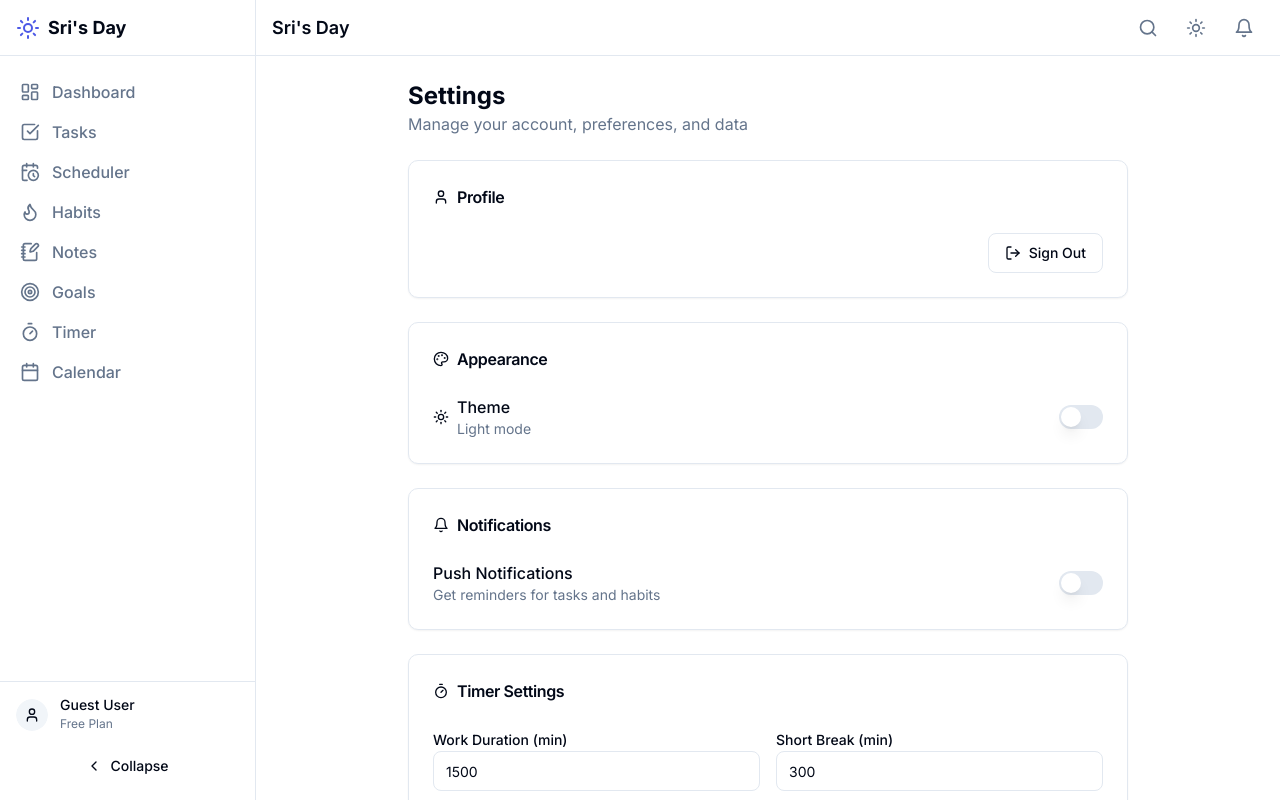
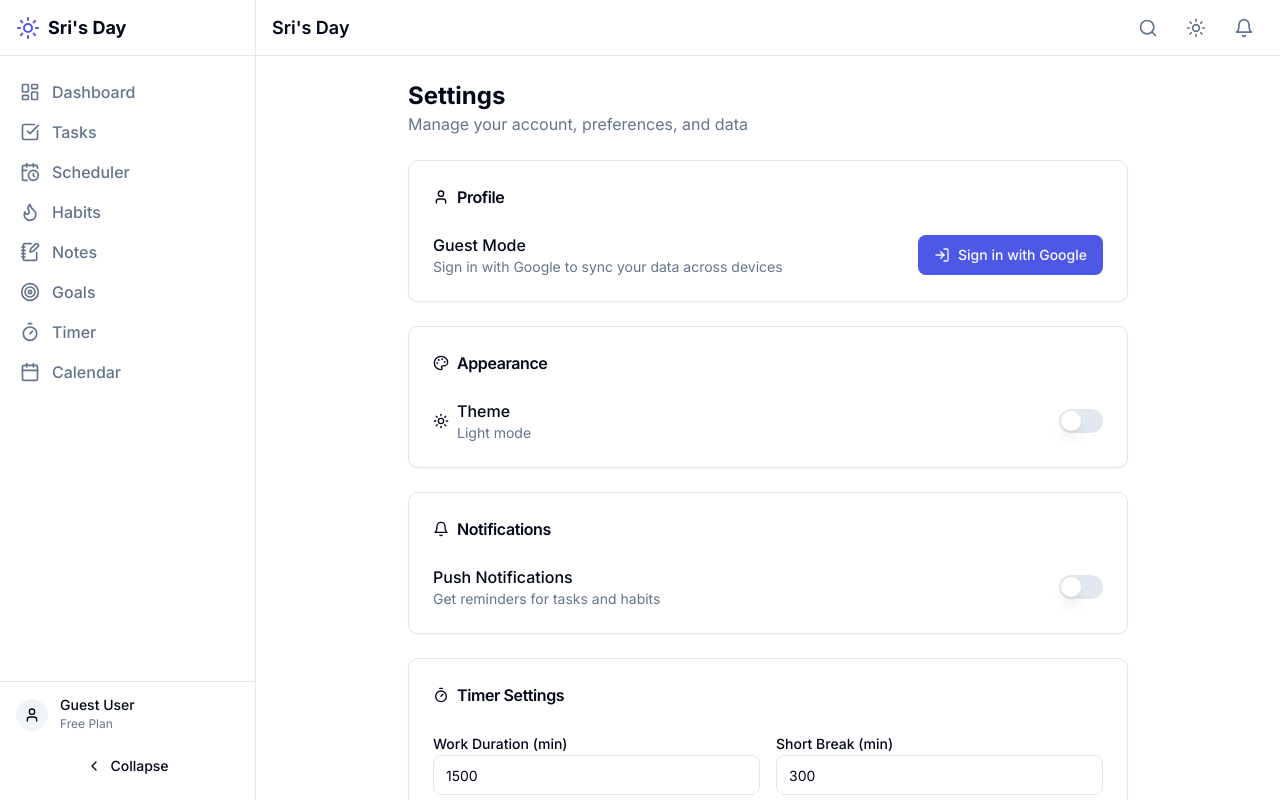
Before and after one commit to srimanivenkat/sris-day, a Next.js app: page /settings in a window 1280 px wide. Built offline with nearby package versions, Linux system fonts and the light colour scheme.

Commit message:
Wire up real Google Sign-In and Google Drive cross-device backup and restore

```diff
--- a/src/app/settings/page.tsx
+++ b/src/app/settings/page.tsx
@@ -42,8 +42,8 @@ import { db } from '@/lib/db';
 
 export default function SettingsPage() {
   const { theme, setTheme } = useUIStore();
-  const { user, isGuest, signInWithGoogle, signOut } = useAuthStore();
-  const { isSyncing, lastSyncAt, syncToGoogleDrive, syncFromGoogleDrive } = useSyncStore();
+  const { user, isGuest, signInWithGoogle, signOut, error: authError } = useAuthStore();
+  const { isSyncing, lastSyncAt, syncToGoogleDrive, syncFromGoogleDrive, syncError, syncSuccess } = useSyncStore();
   const { config, updateConfig } = useTimerStore();
 
   const [exportStatus, setExportStatus] = useState<string | null>(null);
@@ -130,7 +130,7 @@ export default function SettingsPage() {
           </CardTitle>
         </CardHeader>
         <CardContent>
-          {isGuest ? (
+          {isGuest || !user ? (
             <div className="flex items-center justify-between">
               <div>
                 <p className="font-medium">Guest Mode</p>
@@ -162,6 +162,12 @@ export default function SettingsPage() {
                 <LogOut className="h-4 w-4 mr-2" />
                 Sign Out
               </Button>
+            </div>
+          )}
+          {authError && (
+            <div className="flex items-center gap-2 text-sm text-destructive mt-3 p-2 bg-destructive/10 rounded-md">
+              <AlertCircle className="h-4 w-4 shrink-0" />
+              <span>{authError}</span>
             </div>
           )}
         </CardContent>
@@ -428,6 +434,20 @@ export default function SettingsPage() {
                   Restore from Drive
                 </Button>
               </div>
+
+              {syncSuccess && (
+                <div className="flex items-center gap-2 text-sm text-green-500 p-2 bg-green-500/10 rounded-md">
+                  <CheckCircle className="h-4 w-4 shrink-0" />
+                  <span>{syncSuccess}</span>
+                </div>
+              )}
+
+              {syncError && (
+                <div className="flex items-center gap-2 text-sm text-destructive p-2 bg-destructive/10 rounded-md">
+                  <AlertCircle className="h-4 w-4 shrink-0" />
+                  <span>{syncError}</span>
+                </div>
+              )}
             </>
           )}
         </CardContent>
--- a/src/stores/auth-store.ts
+++ b/src/stores/auth-store.ts
@@ -1,70 +1,79 @@
 import { create } from 'zustand';
 import { UserProfile } from '@/types';
+import {
+  signInWithGoogle as googleSignIn,
+  signOutGoogle,
+  getSavedProfile,
+  initGoogleAuth,
+  isAuthenticated
+} from '@/lib/google-auth';
 
 interface AuthStore {
   user: UserProfile | null;
   isGuest: boolean;
   isLoading: boolean;
+  error: string | null;
 
   signInWithGoogle: () => Promise<void>;
   signOut: () => void;
   setGuestMode: () => void;
   setUser: (user: UserProfile) => void;
+  initAuth: () => Promise<void>;
 }
 
-export const useAuthStore = create<AuthStore>((set) => {
-  const initUser = () => {
-    if (typeof window === 'undefined') return null;
-    const stored = localStorage.getItem('sris_day_user');
-    if (stored) {
-      try {
-        return JSON.parse(stored) as UserProfile;
-      } catch (e) {
-        return null;
-      }
-    }
-    return null;
-  };
-
-  const initGuest = () => {
-    if (typeof window === 'undefined') return false;
-    return localStorage.getItem('sris_day_guest') === 'true';
-  };
+export const useAuthStore = create<AuthStore>((set, get) => {
+  const savedProfile = typeof window !== 'undefined' ? getSavedProfile() : null;
+  const isAuth = typeof window !== 'undefined' ? isAuthenticated() : false;
+  const guestFlag = typeof window !== 'undefined' ? localStorage.getItem('sris_day_guest') === 'true' : false;
 
   return {
-    user: initUser(),
-    isGuest: initGuest(),
+    user: savedProfile || (isAuth ? null : null),
+    isGuest: !savedProfile && guestFlag,
     isLoading: false,
+    error: null,
+
+    initAuth: async () => {
+      try {
+        await initGoogleAuth();
+        const profile = getSavedProfile();
+        if (profile) {
+          set({ user: profile, isGuest: false });
+        }
+      } catch (e: any) {
+        console.error('Failed to initialize Google Auth:', e);
+      }
+    },
 
     signInWithGoogle: async () => {
-      set({ isLoading: true });
-      await new Promise(resolve => setTimeout(resolve, 1000));
-
-      const placeholderUser: UserProfile = {
-        id: 'user_123',
-        name: 'Demo User',
-        email: 'demo@example.com',
-        picture: 'https://api.dicebear.com/7.x/avataaars/svg?seed=Demo'
-      };
-
-      localStorage.setItem('sris_day_user', JSON.stringify(placeholderUser));
-      localStorage.removeItem('sris_day_guest');
-
-      set({ user: placeholderUser, isGuest: false, isLoading: false });
+      set({ isLoading: true, error: null });
+      try {
+        await initGoogleAuth();
+        const profile = await googleSignIn();
+        set({ user: profile, isGuest: false, isLoading: false });
+        localStorage.removeItem('sris_day_guest');
+      } catch (error: any) {
+        console.error('Google sign in error:', error);
+        set({
+          isLoading: false,
+          error: error?.message || 'Google sign-in failed. Please check your Google Client ID.'
+        });
+        throw error;
+      }
     },
 
     signOut: () => {
-      localStorage.removeItem('sris_day_user');
-      set({ user: null, isGuest: false });
+      signOutGoogle();
+      localStorage.removeItem('sris_day_guest');
+      set({ user: null, isGuest: true });
     },
 
     setGuestMode: () => {
       localStorage.setItem('sris_day_guest', 'true');
-      set({ isGuest: true });
+      set({ isGuest: true, user: null });
     },
 
     setUser: (user) => {
-      localStorage.setItem('sris_day_user', JSON.stringify(user));
+      localStorage.setItem('user_profile', JSON.stringify(user));
       set({ user, isGuest: false });
     }
   };
--- a/src/stores/sync-store.ts
+++ b/src/stores/sync-store.ts
@@ -1,9 +1,14 @@
 import { create } from 'zustand';
+import {
+  syncToGoogleDrive as uploadToDrive,
+  syncFromGoogleDrive as downloadFromDrive
+} from '@/lib/google-drive';
 
 interface SyncStore {
   isSyncing: boolean;
   lastSyncAt: string | null;
   syncError: string | null;
+  syncSuccess: string | null;
 
   syncToGoogleDrive: () => Promise<void>;
   syncFromGoogleDrive: () => Promise<void>;
@@ -14,48 +19,74 @@ export const useSyncStore = create<SyncStore>((set) => ({
   isSyncing: false,
   lastSyncAt: typeof window !== 'undefined' ? localStorage.getItem('sris_day_last_sync') : null,
   syncError: null,
+  syncSuccess: null,
 
   syncToGoogleDrive: async () => {
-    set({ isSyncing: true, syncError: null });
+    set({ isSyncing: true, syncError: null, syncSuccess: null });
 
     try {
-      await new Promise(resolve => setTimeout(resolve, 1500));
+      await uploadToDrive();
 
       const now = new Date().toISOString();
       if (typeof window !== 'undefined') {
         localStorage.setItem('sris_day_last_sync', now);
       }
 
-      set({ isSyncing: false, lastSyncAt: now });
-    } catch (error: any) {
       set({
         isSyncing: false,
-        syncError: error.message || 'Failed to sync to Google Drive'
+        lastSyncAt: now,
+        syncSuccess: 'Successfully backed up to Google Drive!'
+      });
+    } catch (error: any) {
+      console.error('Drive upload error:', error);
+      set({
+        isSyncing: false,
+        syncError: error?.message || 'Failed to sync to Google Drive. Please make sure you are signed in.'
       });
     }
   },
 
   syncFromGoogleDrive: async () => {
-    set({ isSyncing: true, syncError: null });
+    set({ isSyncing: true, syncError: null, syncSuccess: null });
 
     try {
-      await new Promise(resolve => setTimeout(resolve, 1500));
+      const restored = await downloadFromDrive();
+
+      if (!restored) {
+        set({
+          isSyncing: false,
+          syncError: 'No previous backup found on Google Drive.'
+        });
+        return;
+      }
 
       const now = new Date().toISOString();
       if (typeof window !== 'undefined') {
         localStorage.setItem('sris_day_last_sync', now);
       }
 
-      set({ isSyncing: false, lastSyncAt: now });
-    } catch (error: any) {
       set({
         isSyncing: false,
-        syncError: error.message || 'Failed to sync from Google Drive'
+        lastSyncAt: now,
+        syncSuccess: 'Data successfully restored from Google Drive! Reloading...'
+      });
+
+      // Reload page to refresh all stores from restored IndexedDB
+      if (typeof window !== 'undefined') {
+        setTimeout(() => {
+          window.location.reload();
+        }, 1200);
+      }
+    } catch (error: any) {
+      console.error('Drive download error:', error);
+      set({
+        isSyncing: false,
+        syncError: error?.message || 'Failed to restore from Google Drive. Please make sure you are signed in.'
       });
     }
   },
 
-  setLastSync: (timestamp) => {
+  setLastSync: (timestamp: string) => {
     if (typeof window !== 'undefined') {
       localStorage.setItem('sris_day_last_sync', timestamp);
     }
```
